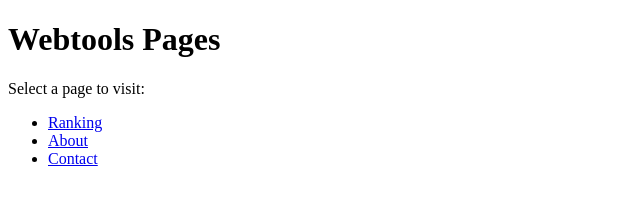
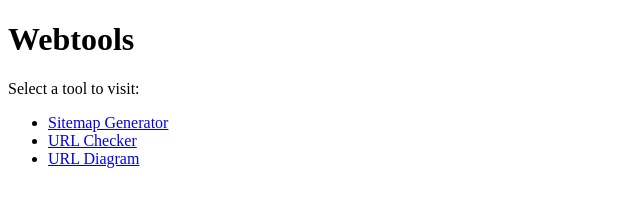
Before and after one commit to TrailRunner65/webtools, a website: page index.html in a window 1280 px wide. Shown: the whole page, without its empty margins (0-640 px from the left). Drawn offline with Linux system fonts and the light colour scheme.

Commit message:
Update index links to tools

```diff
--- a/index.html
+++ b/index.html
@@ -3,19 +3,19 @@
   <head>
     <meta charset="utf-8" />
     <meta name="viewport" content="width=device-width, initial-scale=1" />
-    <title>Webtools Pages</title>
+    <title>Webtools</title>
   </head>
   <body>
     <header>
-      <h1>Webtools Pages</h1>
-      <p>Select a page to visit:</p>
+      <h1>Webtools</h1>
+      <p>Select a tool to visit:</p>
     </header>
 
     <main>
       <ul>
-        <li><a href="ranking.html">Ranking</a></li>
-        <li><a href="about.html">About</a></li>
-        <li><a href="contact.html">Contact</a></li>
+        <li><a href="sitemapgen.html">Sitemap Generator</a></li>
+        <li><a href="urlchecker.html">URL Checker</a></li>
+        <li><a href="urldiagram.html">URL Diagram</a></li>
       </ul>
     </main>
   </body>
```
